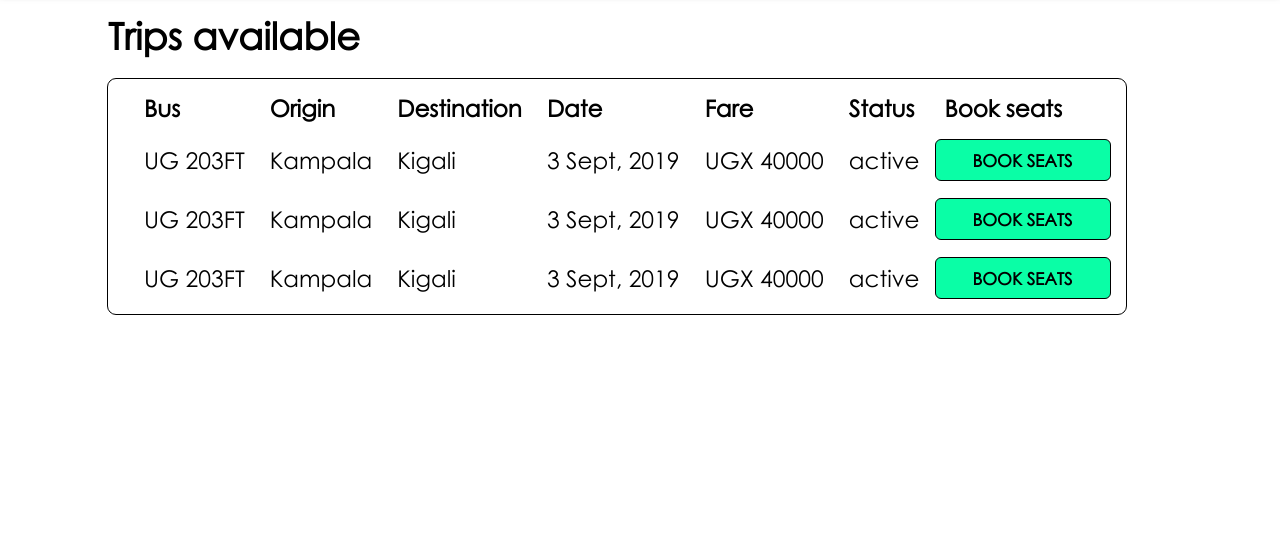
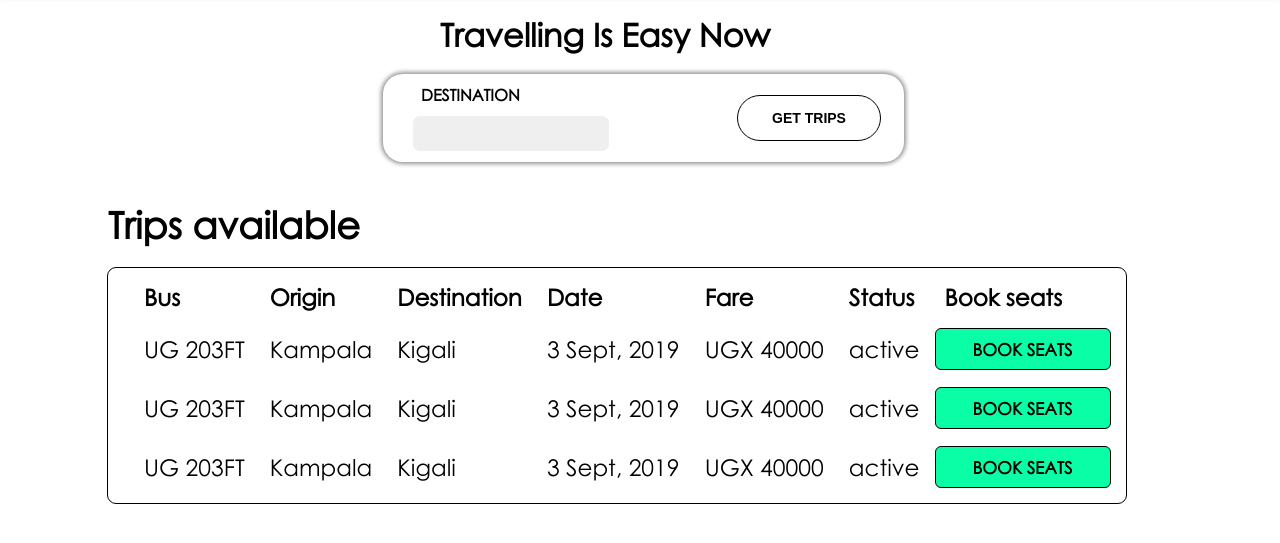
Before and after one commit to amkayondo/Way-Farer, a plain HTML site: page UI/index.html in a window 1280 px wide. Shown: the part 67-610 px from the top of the page. Drawn offline with Linux system fonts and the light colour scheme.

Commit message:
[finishes #167076560] add feature to filter trips by destination

```diff
--- a/UI/css/app.css
+++ b/UI/css/app.css
@@ -3,6 +3,9 @@
     height: 61px;
     width: 100%;
     box-shadow: 0 0 7px 0px #545454;
+    position: fixed;
+    z-index: 3;
+    top: 0;
 }
 
 
@@ -73,14 +76,13 @@ button.btn.sig.up {
     background: #84f788;
 }
 .hmpbg{
-    background-image: url(../images/bg-img.png);
-    background-position: center;
-    background-size: cover;
-    background-repeat: no-repeat;
+
+background: #ffffff;
 }
 
 .hmpbg {
-    height: 416px;
+    height: 235px;
+    margin-top: 15px;
 }
 
 .bgtp {
@@ -88,7 +90,7 @@ button.btn.sig.up {
     font-size: 32px;
     font-weight: 900;
     font-family: app_font;
-    color: #fff;
+    color: #000;
     position: absolute;
     left: 50%;
     margin-left: -200px;
@@ -131,11 +133,13 @@ button.bk--st {
     font-size: 17px;
     height: 42px;
     border: 1px solid;
+    outline: none;
     border-radius: 6px;
     font-family: app_font;
     font-weight: 900;
     background: #0afea6;
     margin-left: -10px;
+    cursor: pointer;
 }
 
 td.t--hd {
@@ -152,3 +156,55 @@ td.t--dt {
     border: 1px solid;
     border-radius: 9px;
 }
+
+.fil--tp {
+    position: absolute;
+    margin-top: 126px;
+    left: 383px;
+    background: white;
+    width: 499px;
+    padding: 11px;
+    border-radius: 20px;
+    box-shadow: 0 0 4px 2px #949494;
+}
+
+.f-fo {
+    background: white;
+    width: 196px;
+    margin-left: 19px;
+}
+
+input#dst-int {
+    width: 196px;
+    font-size: 17px;
+    height: 35px;
+    margin-top: 11px;
+}
+
+label.fl-lb {
+    font-family: app_font;
+    padding-left: 8px;
+    font-weight: 900;
+}
+
+.sdsdf {
+    float: right;
+    margin-top: -56px;
+    margin-right: 12px;
+}
+
+button#flt--btn {
+    height: 46px;
+    width: 144px;
+    background-color: #ffffff;
+    color: #000;
+    font-size: 14px;
+    font-weight: 900;
+    border-radius: 35px;
+    border: 1px solid black;
+}
+
+button {
+    cursor: pointer;
+    outline: none;
+}
--- a/UI/index.html
+++ b/UI/index.html
@@ -10,9 +10,18 @@
 </head>
 <body>
     <div id="nav-no-login"></div>
-    <!-- <div class="hmpbg">
+    <div class="hmpbg">
         <div class="bgtp">Travelling Is Easy Now</div>
-    </div> -->
+        <div class="fil--tp">
+            <div class="f-fo">
+                <label for="destination" class="fl-lb">DESTINATION</label>
+                <input type="text" id="dst-int">
+            </div>
+            <div class="sdsdf">
+                <button id="flt--btn">GET TRIPS</button>
+            </div>
+        </div>
+    </div>
     <div class="tp--ntl">
         <div class="ntl--hd">
             <span class="-jks">Trips available</span>
```
